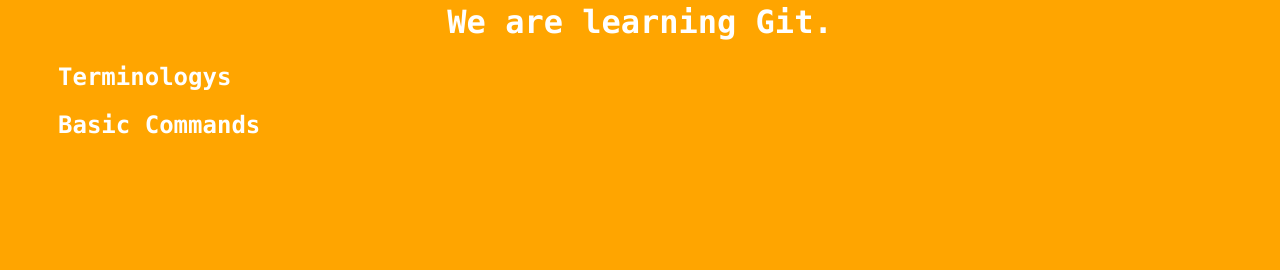
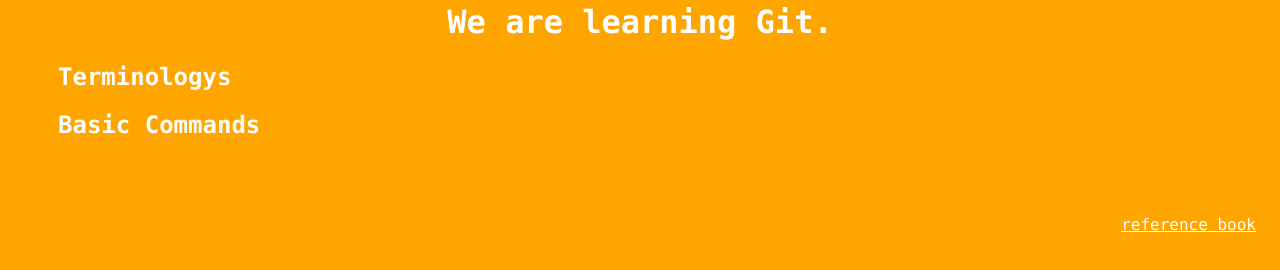
Before and after one commit to qluojieq/git_learning, a plain HTML site: page index.html in a window 1280 px wide. Shown: the part 182-452 px from the top of the page. Drawn offline with Linux system fonts and the light colour scheme.

Commit message:
last change yes

```diff
--- a/index.html
+++ b/index.html
@@ -43,7 +43,11 @@
             </div>
         </div>
     </section>
-
+    <footer>
+	<p>
+		<a href="https://github.com/TTN-js/unforGITtable">reference book</a>
+	</p>
+    </footer>
     <script src="js/script.js"></script>
 </body>
 </html>
--- a/styles/style.css
+++ b/styles/style.css
@@ -48,3 +48,15 @@
   padding: 0 18px 0 0;
   display: none;
 }
+footer {
+  right: 0;
+  bottom: 0;
+  position: relative;
+  padding: 10px 1rem 10px 0;
+  margin-top: 50px;
+  foot-size: 0.7em;
+  text-align: right;
+}
+footer p{
+  margin-bottom:0;
+}
```
Also changed, not shown: 2 other files.
